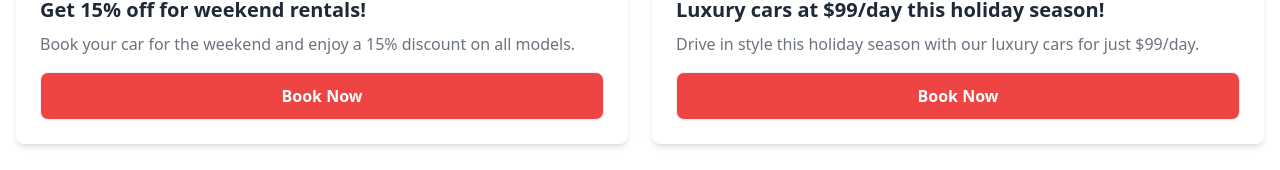
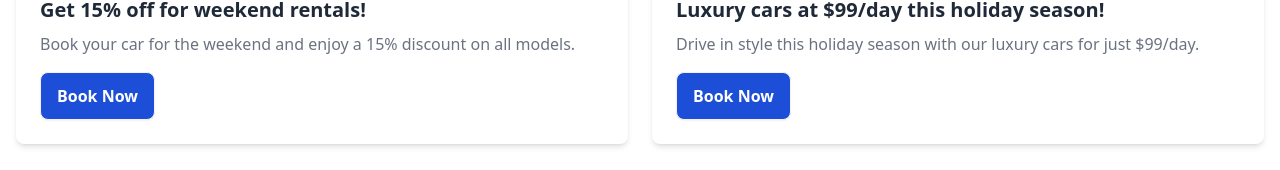
Before and after one commit to ashraful2871/Car-rental-client, a React (Vite) app: page / in a window 1280 px wide. Shown: the part 1244-1414 px from the top of the page. Built offline with nearby package versions, Linux system fonts and the light colour scheme; no server answers.

Commit message:
add hhome page car card button book now and click to redirect to details page

```diff
--- a/src/components/AvailableCar.jsx
+++ b/src/components/AvailableCar.jsx
@@ -64,7 +64,7 @@ const AvailableCar = () => {
 
           <button
             onClick={() => setView("list")}
-            className="btn btn-neutral  text-white font-bold text-base"
+            className="btn btn-primary  text-white font-bold text-base"
           >
             List View
           </button>
--- a/src/components/CarDetails.jsx
+++ b/src/components/CarDetails.jsx
@@ -119,9 +119,6 @@ const CarDetails = () => {
             <li>
               <strong>Features:</strong> {features}
             </li>
-            <li>
-              <strong>Reviews:</strong>
-            </li>
           </ul>
           <button
             className="btn btn-primary bg-blue-500 hover:bg-blue-600 text-white font-bold rounded-lg transition duration-300 text-base mt-4"
--- a/src/components/ListingsCard.jsx
+++ b/src/components/ListingsCard.jsx
@@ -1,9 +1,11 @@
 import React from "react";
 import { FaCheckCircle, FaTimesCircle } from "react-icons/fa";
 import { formatDistanceToNow } from "date-fns";
+import { Link } from "react-router-dom";
 
 const ListingsCard = ({ listing }) => {
-  const { availability, date, model, photo, rentalPrice } = listing;
+  const { _id, availability, date, model, photo, rentalPrice, booking_count } =
+    listing;
   return (
     <div className="card bg-base-100 shadow-md hover:shadow-lg transition-transform transform hover:scale-105">
       <figure>
@@ -23,9 +25,17 @@ const ListingsCard = ({ listing }) => {
             </span>
           )}
         </div>
+        <p>Total Booking: {booking_count}</p>
         <p className="text-sm text-gray-400">
           Added {formatDistanceToNow(new Date(date), { addSuffix: true })}
         </p>
+        <div className="card-actions justify-end">
+          <Link to={`/car_details/${_id}`}>
+            <button className="btn bg-blue-700 hover:bg-blue-600 text-white font-bold rounded-lg transition duration-300   text-base">
+              Book Now
+            </button>
+          </Link>
+        </div>
       </div>
     </div>
   );
--- a/src/components/SpecialOffers.jsx
+++ b/src/components/SpecialOffers.jsx
@@ -1,5 +1,6 @@
 import React from "react";
 import { motion } from "framer-motion";
+import { Link } from "react-router-dom";
 
 const offers = [
   {
@@ -34,9 +35,11 @@ const SpecialOffers = () => {
           >
             <h3 className="text-xl font-semibold mb-2">{offer.title}</h3>
             <p className="text-gray-500 mb-4">{offer.description}</p>
-            <button className="btn bg-red-500 hover:bg-red-600 text-white font-bold rounded-lg transition duration-300 text-base">
-              {offer.buttonText}
-            </button>
+            <Link to="/available_car">
+              <button className="btn bg-blue-700 hover:bg-blue-600 text-white font-bold rounded-lg transition duration-300 text-base">
+                {offer.buttonText}
+              </button>
+            </Link>
           </motion.div>
         ))}
       </div>
```
